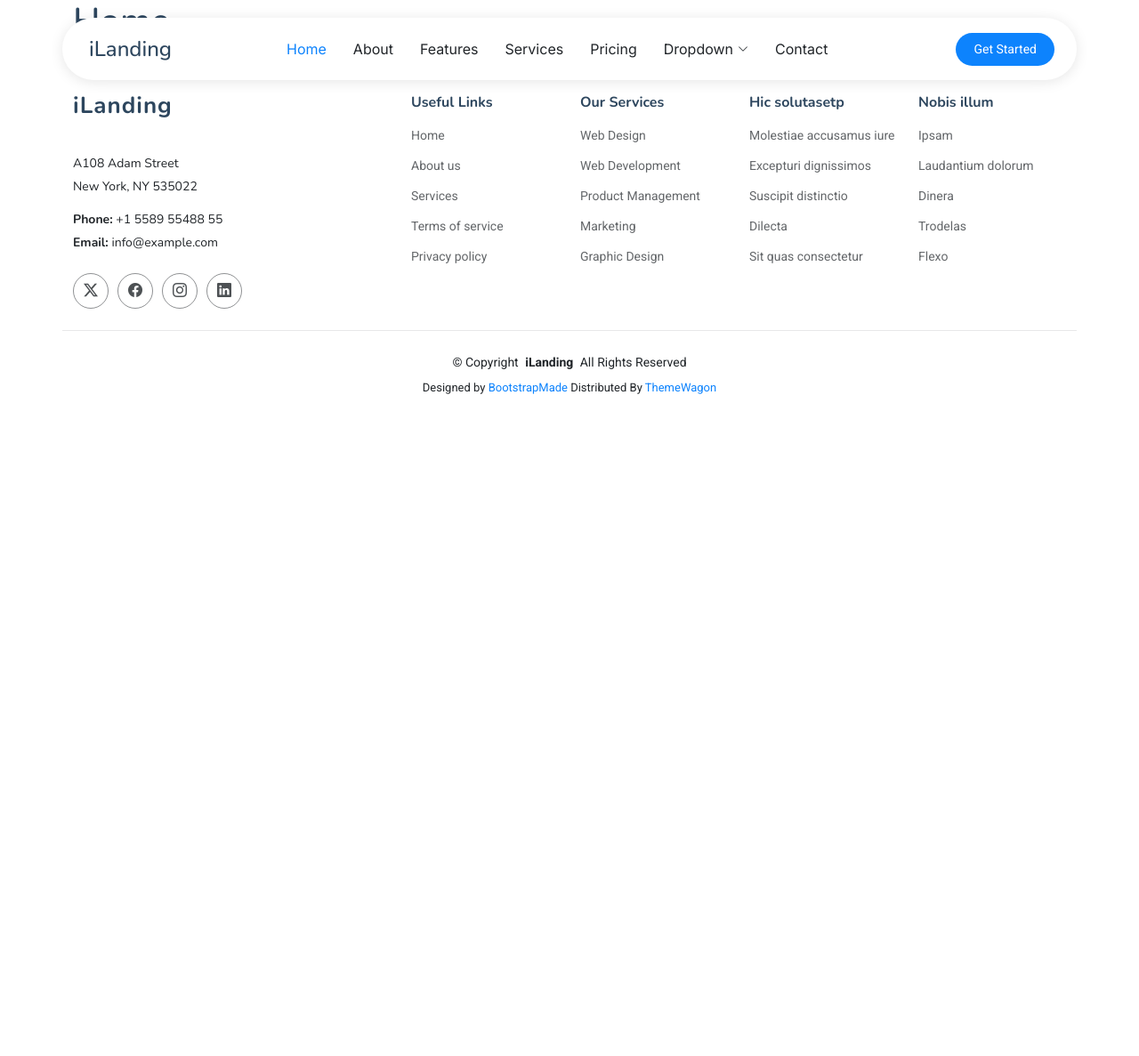
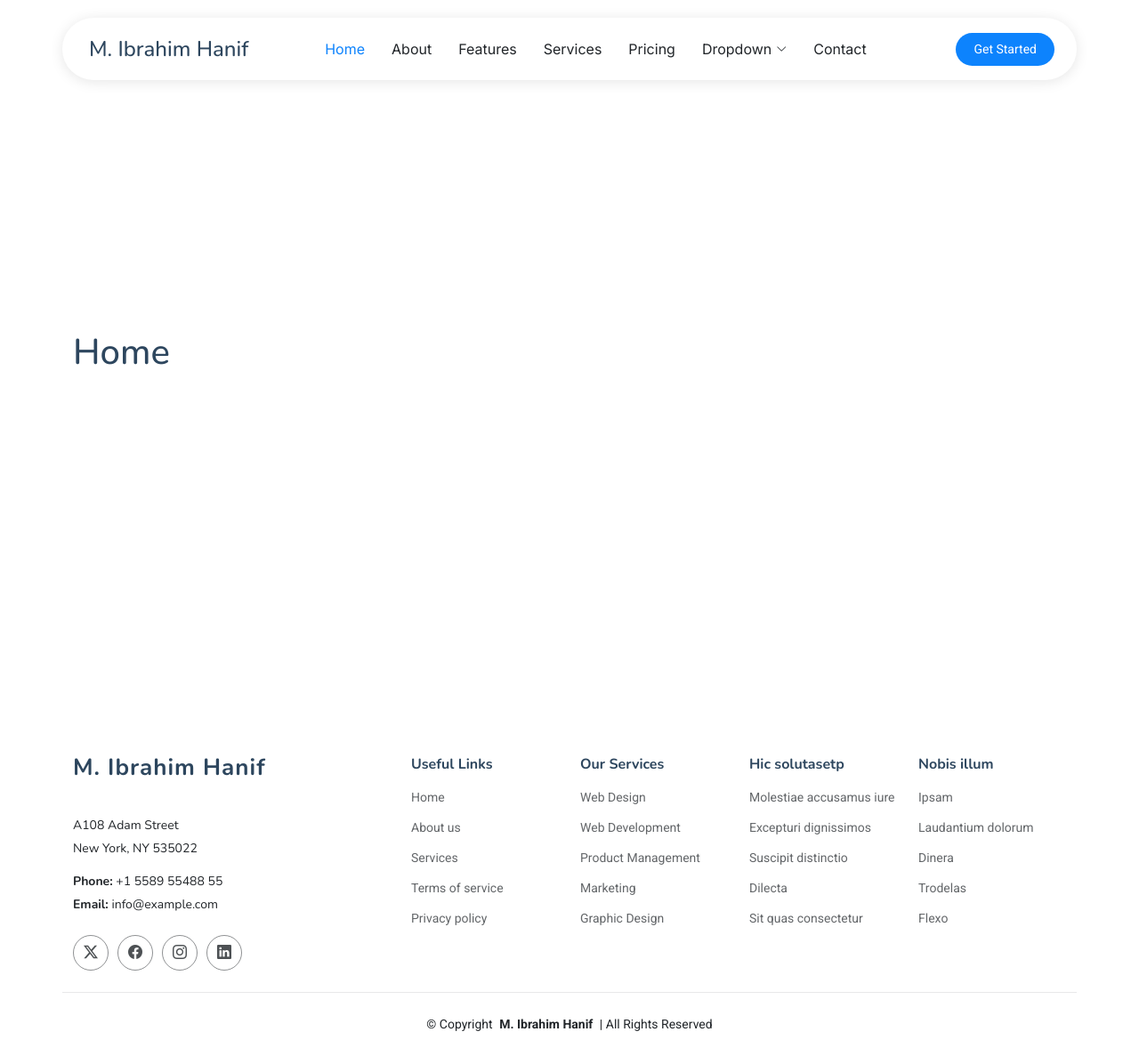
Before and after one commit to kucingcoder/kudongo, a Laravel app: page / in a window 1280 px wide. Shown: the whole page at 89% size. Before the commit the page ends 443 px from the top, so only its background shows below. Run offline with Laravel 12, Linux system fonts and the light colour scheme.

Commit message:
Apply template

```diff
--- /dev/null
+++ b/app/Http/Controllers/LandingController.php
@@ -0,0 +1,16 @@
+<?php
+
+namespace App\Http\Controllers;
+
+use Illuminate\Http\Request;
+use Illuminate\Support\Facades\Auth;
+
+class LandingController extends Controller
+{
+    public function home()
+    {
+        $user = Auth::user();
+
+        return view('Home');
+    }
+}
--- a/resources/views/welcome.blade.php
+++ b/resources/views/Home.blade.php
@@ -1,5 +1,6 @@
 @extends('layouts.landing_template')
 
+@section('name', 'M. Ibrahim Hanif')
 @section('title', 'Home')
 
 @section('content')
--- a/resources/views/layouts/landing_css.blade.php
+++ b/resources/views/layouts/landing_css.blade.php
@@ -1,5 +1,3 @@
-<link href="/landing/img/favicon.png" rel="icon">
-<link href="/landing/img/apple-touch-icon.png" rel="apple-touch-icon">
 <link href="https://fonts.googleapis.com" rel="preconnect">
 <link href="https://fonts.gstatic.com" rel="preconnect" crossorigin>
 <link href="https://fonts.googleapis.com/css2?family=Roboto:ital,wght@0,100;0,300;0,400;0,500;0,700;0,900;1,100;1,300;1,400;1,500;1,700;1,900&family=Inter:wght@100;200;300;400;500;600;700;800;900&family=Nunito:ital,wght@0,200;0,300;0,400;0,500;0,600;0,700;0,800;0,900;1,200;1,300;1,400;1,500;1,600;1,700;1,800;1,900&display=swap" rel="stylesheet">
--- a/resources/views/layouts/landing_template.blade.php
+++ b/resources/views/layouts/landing_template.blade.php
@@ -3,10 +3,26 @@
 
 <head>
     <meta charset="utf-8">
-    <meta content="width=device-width, initial-scale=1.0" name="viewport">
-    <title>Home - @yield('title')</title>
-    <meta name="description" content="">
-    <meta name="keywords" content="">
+    <meta name="viewport" content="width=device-width, initial-scale=1.0">
+
+    <title>@yield('name') - @yield('title')</title>
+    <meta name="description" content="@yield('description')">
+    <link rel="canonical" href="{{ url()->current() }}" />
+    <meta name="robots" content="index, follow">
+
+    <meta property="og:url" content="{{ url()->current() }}">
+    <meta property="og:type" content="website">
+    <meta property="og:title" content="@yield('name')">
+    <meta property="og:description" content="@yield('description')">
+    <meta property="og:image" content="/logo.webp">
+
+    <link rel="icon" type="image/png" href="/icon/favicon-96x96.png" sizes="96x96" />
+    <link rel="icon" type="image/svg+xml" href="/icon/favicon.svg" />
+    <link rel="shortcut icon" href="/icon/favicon.ico" />
+    <link rel="apple-touch-icon" sizes="180x180" href="/icon/apple-touch-icon.png" />
+    <meta name="apple-mobile-web-app-title" content="@yield('name')" />
+    <link rel="manifest" href="/icon/site.webmanifest" />
+
     @include('layouts.landing_css')
 </head>
 
@@ -14,7 +30,7 @@
     <header id="header" class="header d-flex align-items-center fixed-top">
         <div class="header-container container-fluid container-xl position-relative d-flex align-items-center justify-content-between">
             <a href="index.html" class="logo d-flex align-items-center me-auto me-xl-0">
-                <h1 class="sitename">iLanding</h1>
+                <h1 class="sitename">@yield('name')</h1>
             </a>
 
             <nav id="navmenu" class="navmenu">
@@ -49,7 +65,7 @@
         </div>
     </header>
 
-    <main class="main">
+    <main class="main min-vh-100 d-flex align-items-center">
         @yield('content')
     </main>
 
@@ -58,7 +74,7 @@
             <div class="row gy-4">
                 <div class="col-lg-4 col-md-6 footer-about">
                     <a href="index.html" class="logo d-flex align-items-center">
-                        <span class="sitename">iLanding</span>
+                        <span class="sitename">@yield('name')</span>
                     </a>
                     <div class="footer-contact pt-3">
                         <p>A108 Adam Street</p>
@@ -122,10 +138,7 @@
         </div>
 
         <div class="container copyright text-center mt-4">
-            <p>© <span>Copyright</span> <strong class="px-1 sitename">iLanding</strong> <span>All Rights Reserved</span></p>
-            <div class="credits">
-                Designed by <a href="https://bootstrapmade.com/">BootstrapMade</a> Distributed By <a href="https://themewagon.com">ThemeWagon</a>
-            </div>
+            <p>© <span>Copyright</span> <strong class="px-1 sitename">@yield('name')</strong> | <span>All Rights Reserved</span></p>
         </div>
 
     </footer>
--- a/routes/web.php
+++ b/routes/web.php
@@ -1,7 +1,17 @@
 <?php
 
+use App\Http\Controllers\LandingController;
 use Illuminate\Support\Facades\Route;
 
-Route::get('/', function () {
-    return view('welcome');
+// fallback
+Route::fallback(function () {
+    return redirect()->route('home');
 });
+
+// landing
+Route::get('/', [LandingController::class, 'home'])->name('home');
+Route::get('/skills', [LandingController::class, 'skills'])->name('skills');
+Route::get('/projects', [LandingController::class, 'projects'])->name('projects');
+Route::get('/certificates', [LandingController::class, 'certificates'])->name('certificates');
+Route::get('/experiences', [LandingController::class, 'experiences'])->name('experiences');
+Route::get('/educations', [LandingController::class, 'educations'])->name('educations');
```
Also changed, not shown: public/icon/apple-touch-icon.png (added), public/icon/favicon-96x96.png (added), public/icon/favicon.ico (added), public/icon/favicon.svg (added), public/icon/site.webmanifest (added), public/icon/web-app-manifest-192x192.png (added), public/icon/web-app-manifest-512x512.png (added).
